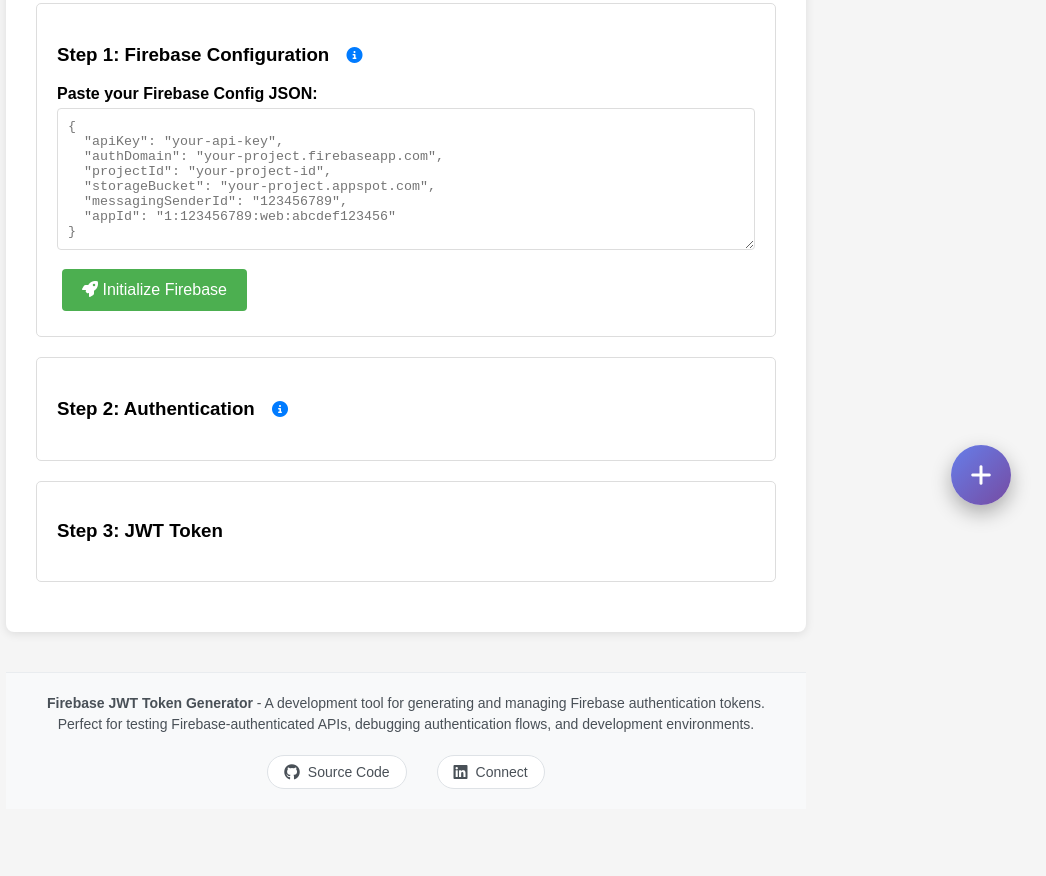
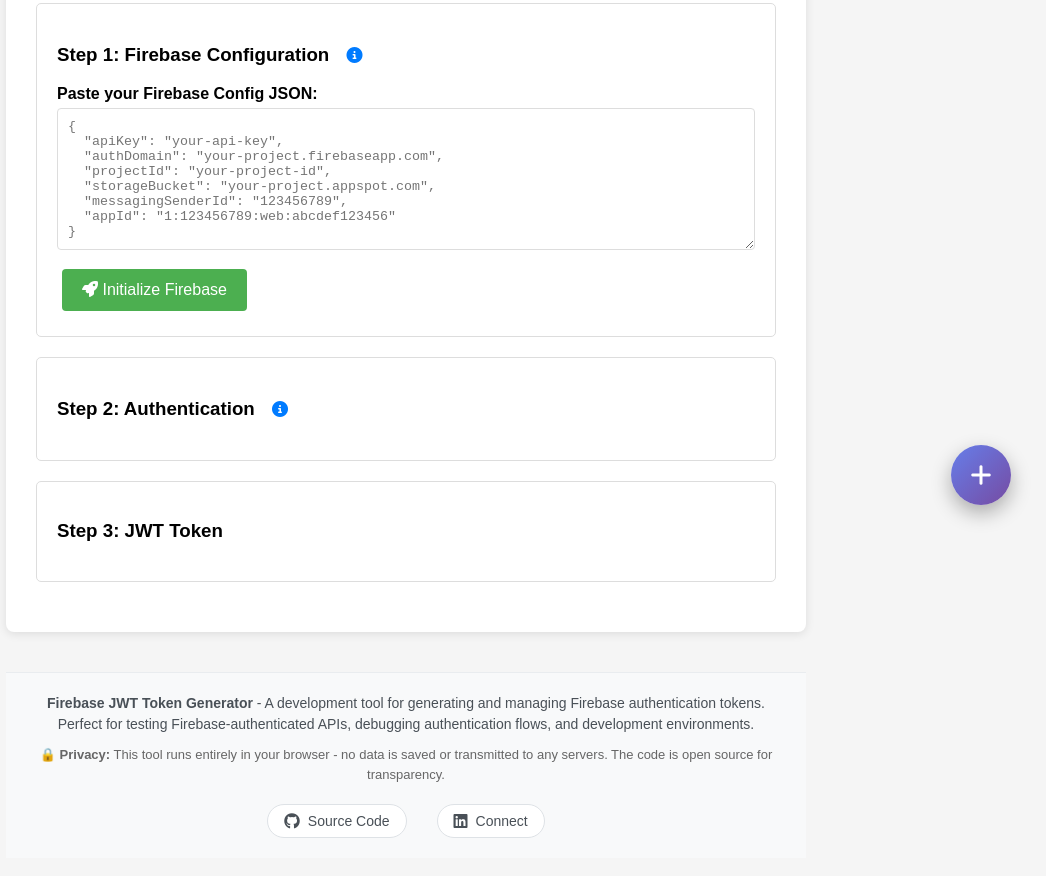
Before and after one commit to muthuishere/firebase-jwt-generator, a plain HTML site: page public/index.html in a window 1280 px wide. Shown: the part 260-1136 px from the top of the page, without its empty margins (234-1280 px from the left). Before the commit the page ends 1089 px from the top, so only its background shows below. Drawn offline with Linux system fonts and the light colour scheme.

Commit message:
draft ready

```diff
--- a/public/index.html
+++ b/public/index.html
@@ -1072,6 +1072,9 @@
         <div class="footer-content">
             <div class="footer-description">
                 <p><strong>Firebase JWT Token Generator</strong> - A development tool for generating and managing Firebase authentication tokens. Perfect for testing Firebase-authenticated APIs, debugging authentication flows, and development environments.</p>
+                <p style="font-size: 13px; color: #666; margin-top: 10px;">
+                    🔒 <strong>Privacy:</strong> This tool runs entirely in your browser - no data is saved or transmitted to any servers. The code is open source for transparency.
+                </p>
             </div>
             <div class="footer-links">
                 <a href="https://github.com/muthuishere/firebase-jwt-generator" target="_blank" class="footer-link">
```
Also changed, not shown: 2 other files.
